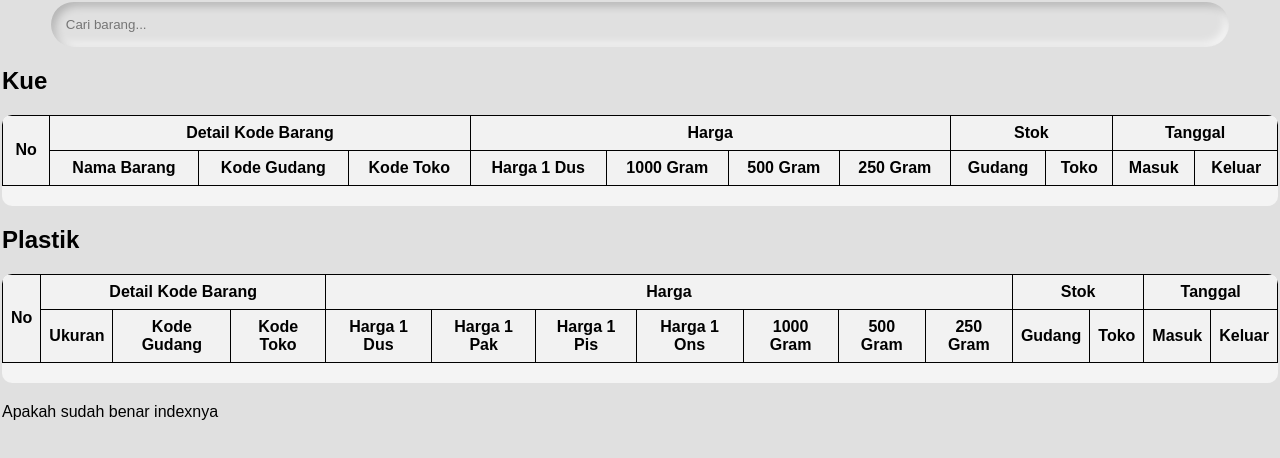
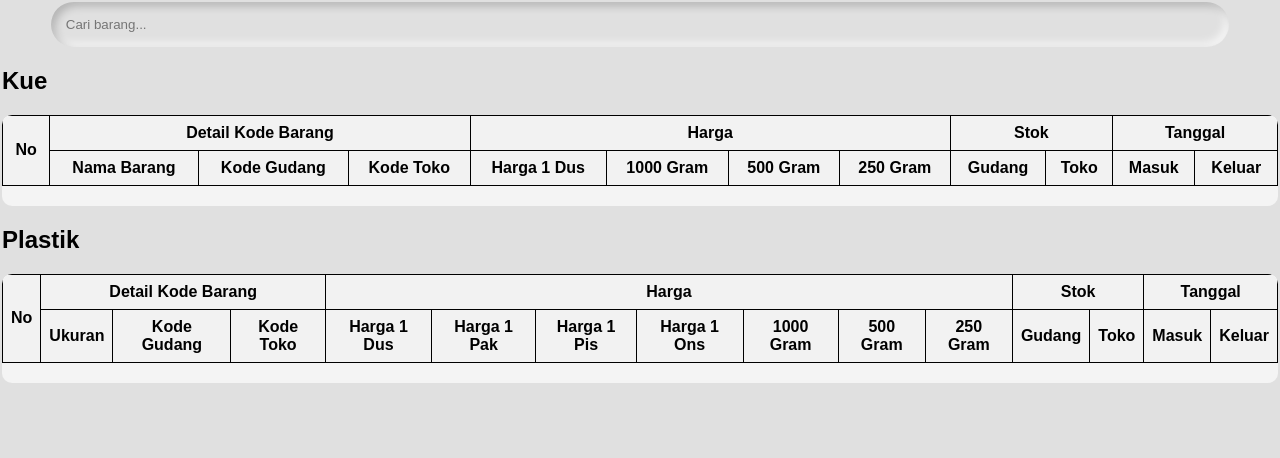
Before and after one commit to shelyou/TK, a plain HTML site: page index.html in a window 1280 px wide. Drawn offline with Linux system fonts and the light colour scheme; no server answers.

Commit message:
Update index.html

```diff
--- a/index.html
+++ b/index.html
@@ -36,6 +36,3 @@
      <script src="a/sc.js"></script>
 </body>
 </html>
-
-
-Apakah sudah benar indexnya
```
